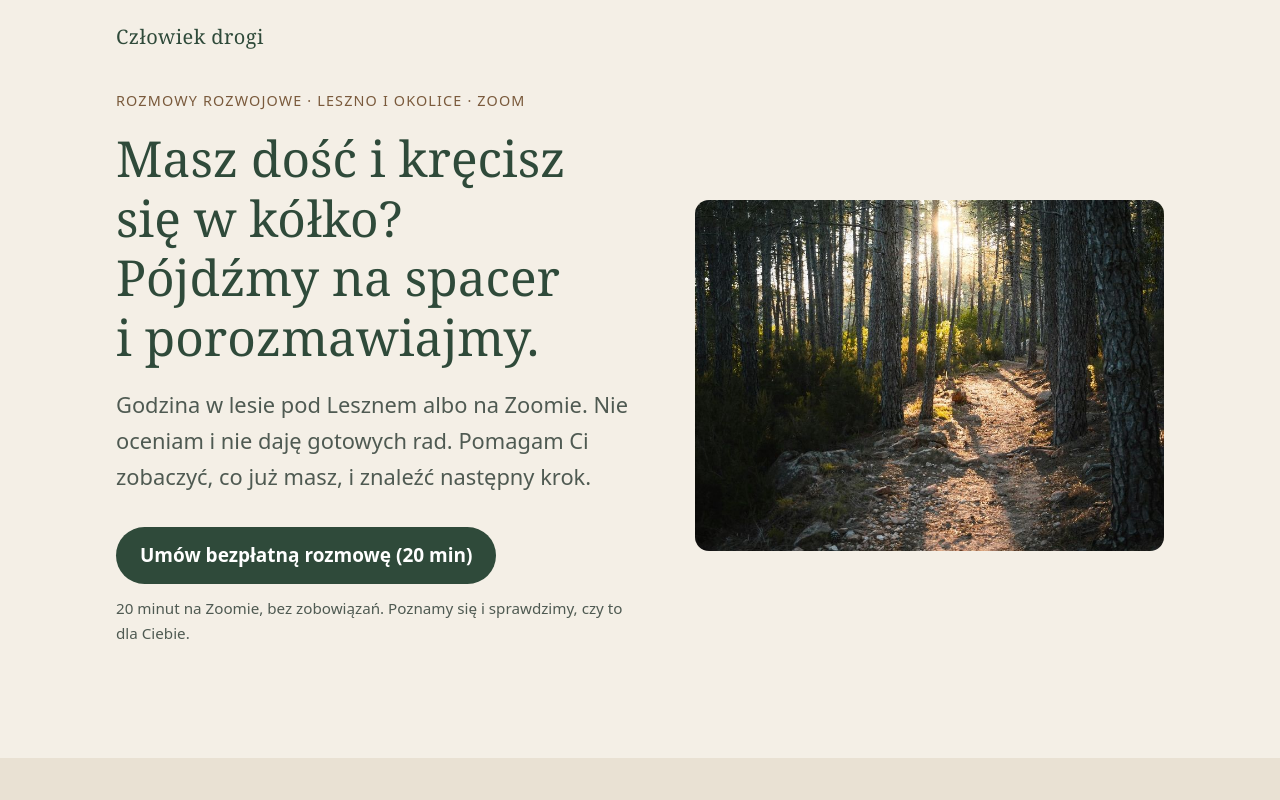
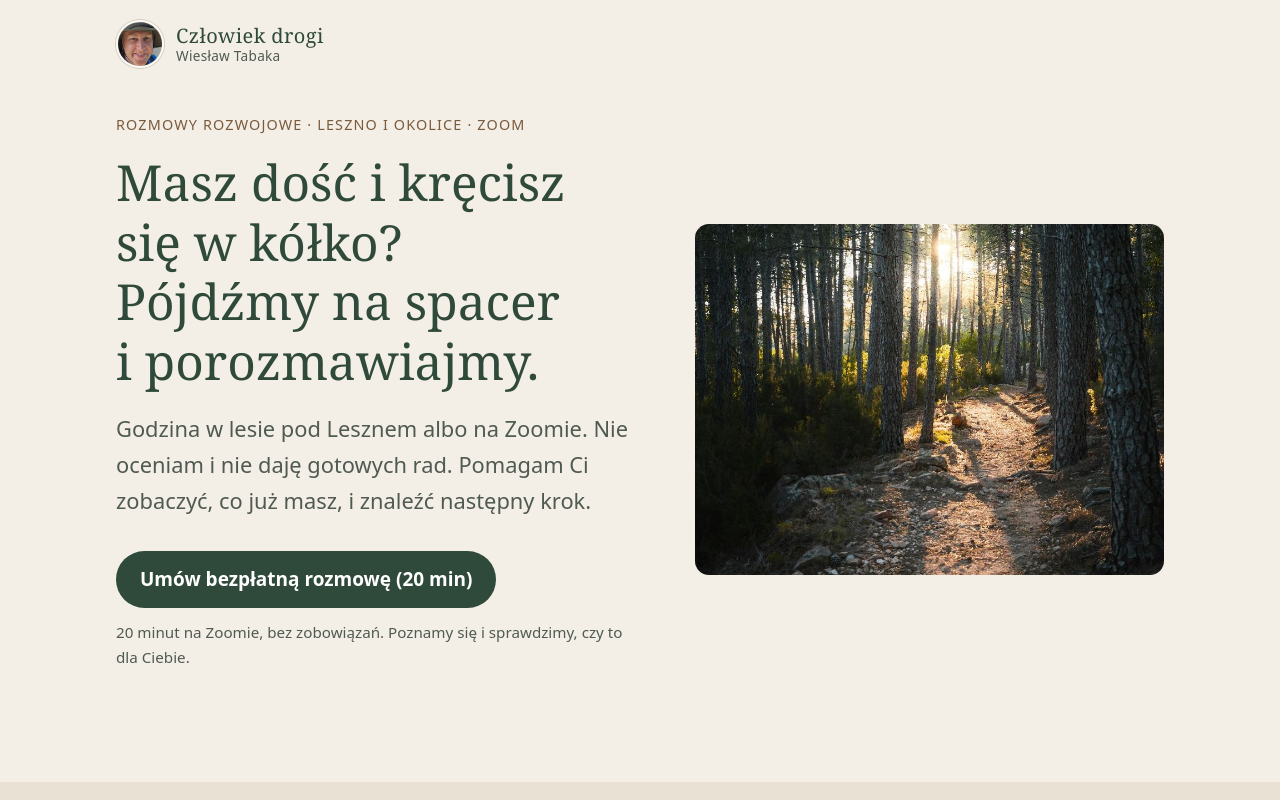
Before and after one commit to wieslawtabaka-dev/czlowiekdrogi, a plain HTML site: page index.html in a window 1280 px wide. Shown: the top 800 px of the page. Drawn offline with Linux system fonts and the light colour scheme.

Commit message:
Próba: zdjęcie w kółeczku przy logo, link do Mojej drogi
Co-Authored-By: Claude Opus 5.5 <noreply@anthropic.com>
Claude-Session: https://claude.ai/code/session_01M2ff8sRk6HcRrGkyRcrHrV

```diff
--- a/index.html
+++ b/index.html
@@ -65,7 +65,14 @@
 
 <header class="gora">
   <div class="wrap">
-    <a class="logo" href="index.html">Człowiek drogi</a>
+    <!-- Logo z Twoim zdjęciem. Kliknięcie przenosi do sekcji „Moja droga”. -->
+    <a class="logo logo-osoba" href="#moja-droga">
+      <img src="img/wieslaw-avatar.jpg" width="48" height="48" alt="">
+      <span>
+        <span class="logo-nazwa">Człowiek drogi</span>
+        <span class="logo-podpis">Wiesław Tabaka</span>
+      </span>
+    </a>
   </div>
 </header>
 
@@ -115,7 +122,7 @@
   <!-- =====================================================
        3. MOJA DROGA (maks. 120 słów)
        ===================================================== -->
-  <section aria-labelledby="h-droga">
+  <section id="moja-droga" aria-labelledby="h-droga">
     <div class="wrap droga">
       <figure style="margin:0">
         <img class="foto" src="img/camino-wieslaw.jpg" width="800" height="800" loading="lazy"
--- a/style.css
+++ b/style.css
@@ -94,6 +94,16 @@ section { padding: 4rem 0; }
 
 /* ---------- Nagłówek strony (logo) ---------- */
 .gora { padding: 1.25rem 0; }
+.logo-osoba { display: inline-flex; align-items: center; gap: .75rem; }
+.logo-osoba img {
+  width: 48px; height: 48px; border-radius: 50%; object-fit: cover;
+  border: 2px solid var(--papier); box-shadow: 0 0 0 1px var(--linia);
+}
+.logo-osoba > span { display: flex; flex-direction: column; line-height: 1.2; }
+.logo-nazwa { font-size: 1.25rem; }
+.logo-podpis { font-family: system-ui, -apple-system, "Segoe UI", Roboto, sans-serif; font-size: .85rem; color: var(--tekst-cichy); letter-spacing: .02em; }
+.logo-osoba:hover .logo-podpis { color: var(--las); text-decoration: underline; }
+#moja-droga { scroll-margin-top: 1rem; }
 .logo {
   font-family: Georgia, serif; font-size: 1.25rem;
   color: var(--las); text-decoration: none; letter-spacing: .02em;
```
Also changed, not shown: img/wieslaw-avatar.jpg (added).
